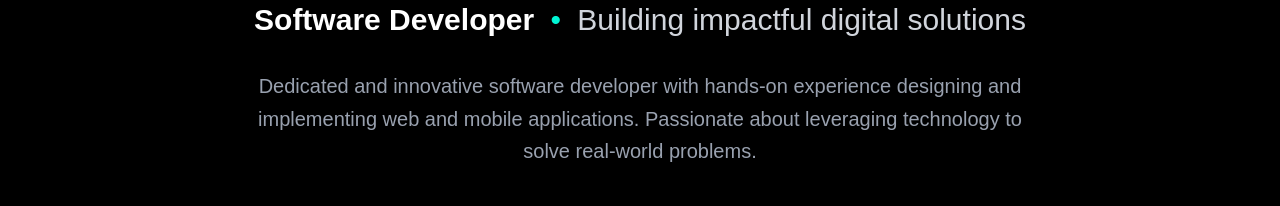
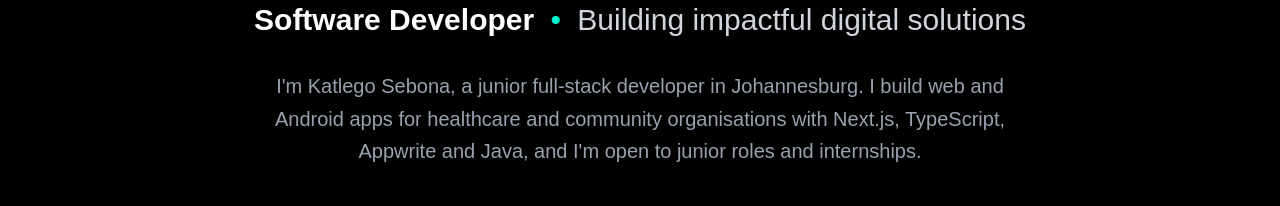
Before and after one commit to TheAffiliate/katlegothatguy, a Next.js app: page / in a window 1280 px wide. Shown: the part 336-542 px from the top of the page. Built offline with nearby package versions, Linux system fonts and the light colour scheme; no server answers; the database is empty.

Commit message:
feat(hero): replace generic intro with a role-focused opening paragraph

```diff
--- a/components/resume/HeroSection.tsx
+++ b/components/resume/HeroSection.tsx
@@ -79,7 +79,9 @@ export default function HeroSection({ scrollToSection }: HeroSectionProps) {
 
         {/* Main Body Paragraph */}
         <p className="text-gray-400 text-base sm:text-lg md:text-xl max-w-3xl mx-auto leading-relaxed mb-10 font-normal">
-          Dedicated and innovative software developer with hands-on experience designing and implementing web and mobile applications. Passionate about leveraging technology to solve real-world problems.
+          I&apos;m Katlego Sebona, a junior full-stack developer in Johannesburg. I build web
+          and Android apps for healthcare and community organisations with Next.js,
+          TypeScript, Appwrite and Java, and I&apos;m open to junior roles and internships.
         </p>
 
         {/* Action Buttons */}
```
